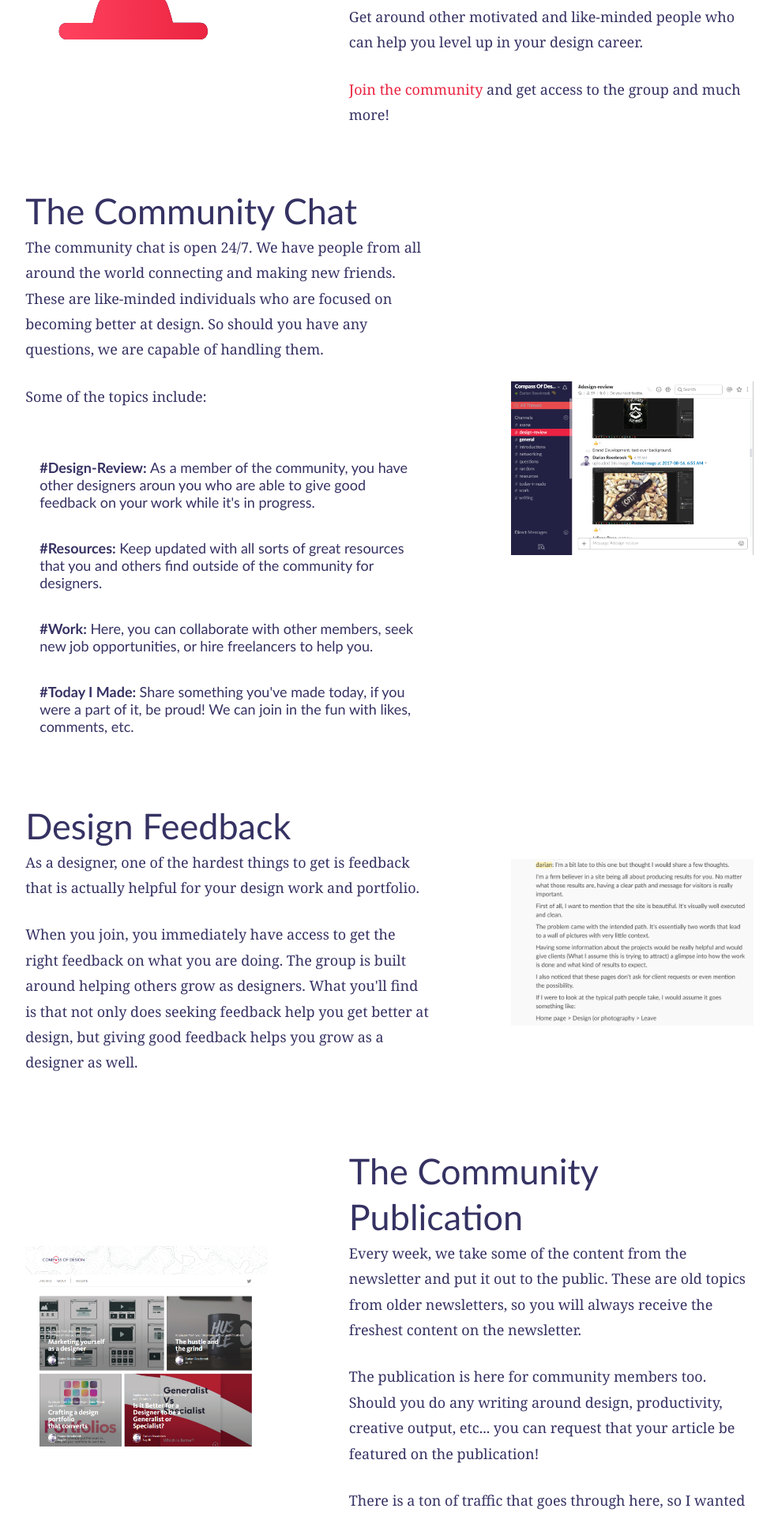
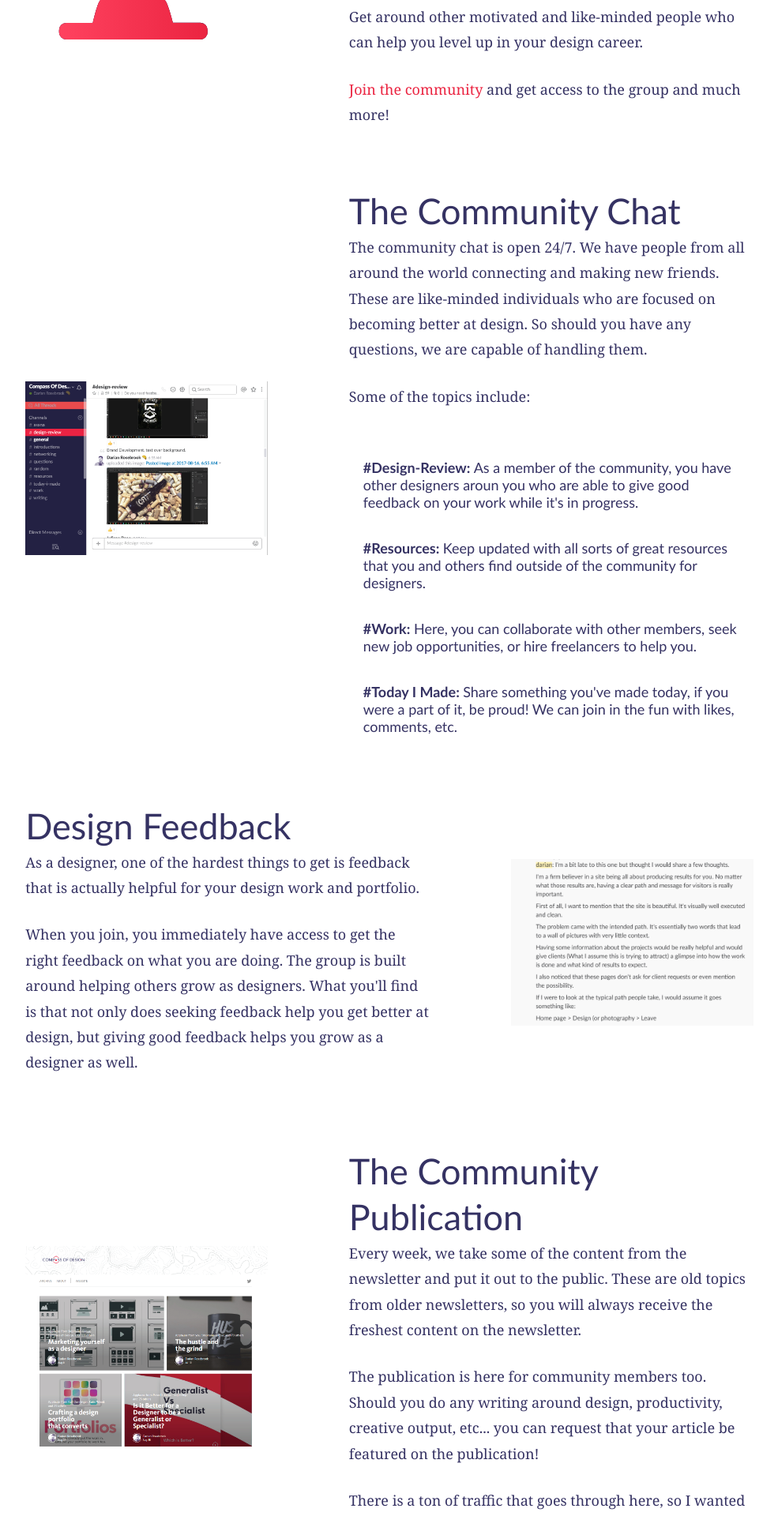
Before and after one commit to compassofdesign/site, a Jekyll site: the page built from community/index.html, in a window 1280 px wide. Shown: the part 1171-3091 px from the top of the page at 79% size, without its empty margins (147-1132 px from the left). Built offline with Jekyll 4.4.1, drawn with Linux system fonts in a browser that asks for light colours; nearby versions of some CDN libraries.

Commit message:
Update index.html

```diff
--- a/community/index.html
+++ b/community/index.html
@@ -40,7 +40,7 @@ price: $66
 <section class="main container">
   <article class="row">
   <div class="">
-    <div class="group">
+    <div class="group special-group">
       <article class="module support-img">
         <img src="{{site.baseurl}}/assets/img/community/chat.png" alt="Making faster design decisions"/>
       </article>
@@ -96,7 +96,7 @@ price: $66
 {% include testimony.html %}
 <section class="main container">
   <article class="row">
-    <div class="module">
+    <div class="">
     <div class="module group">
       <article class="module support-img">
         <img src="/assets/img/landing/moneyback.svg" alt="Present your design with confidence.">
```
